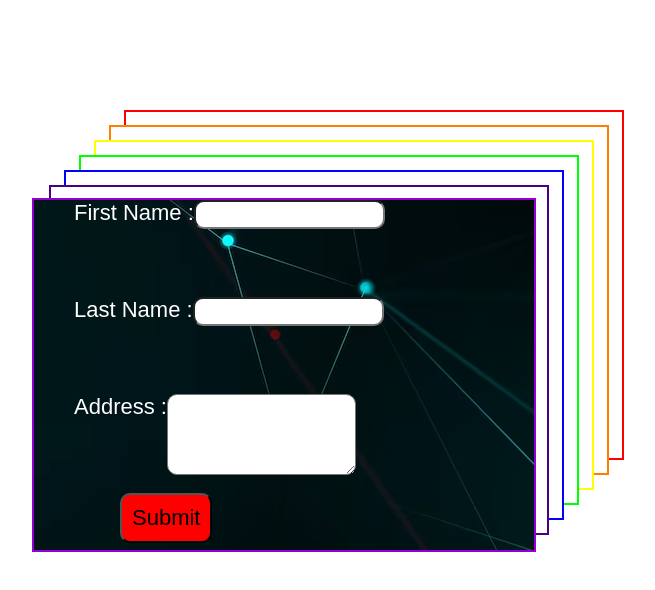
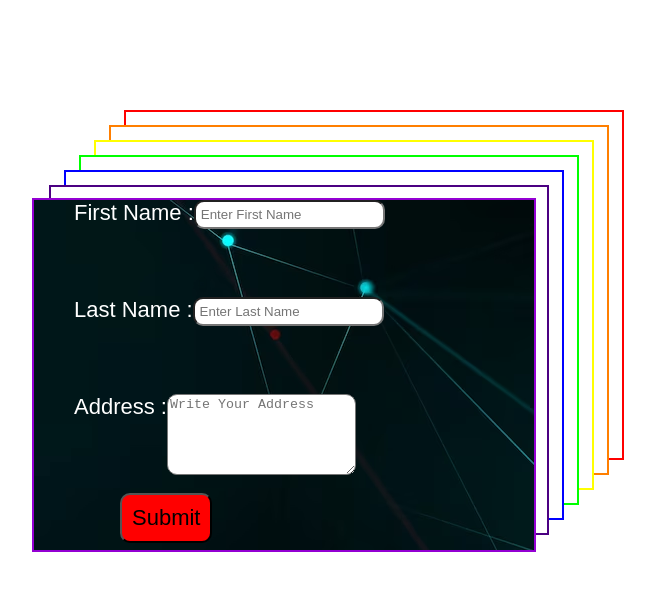
Before and after one commit to vaibhaokamble/AnishreeTechnologies, a plain HTML site: page HTML/flexform.html in a window 1280 px wide. Shown: the whole page, without its empty margins (374-1029 px from the left). Drawn offline with Linux system fonts and the light colour scheme.

Commit message:
Update flexform.html

```diff
--- a/HTML/flexform.html
+++ b/HTML/flexform.html
@@ -10,15 +10,15 @@
     <div class="container">
         <ul>
             <li><label for="firstname">First Name : </label>
-                <input type="text" name="" id="firstname">
+                <input type="text" name="" id="firstname" placeholder="Enter First Name">
             </li>
 <br>
             <li><label for="lastname">Last Name :</label>
-                <input type="text" name="" id="lastname">
+                <input type="text" name="" id="lastname" placeholder="Enter Last Name">
             </li>
 <br>
             <li><label for="address" for="area" style="vertical-align: top;">Address :</label>
-                <textarea name="" id="address" cols="21" rows="5"></textarea>
+                <textarea name="" id="address" cols="21" rows="5" placeholder="Write Your Address"></textarea>
             </li>
 <br>
             <button>Submit</button>
```
